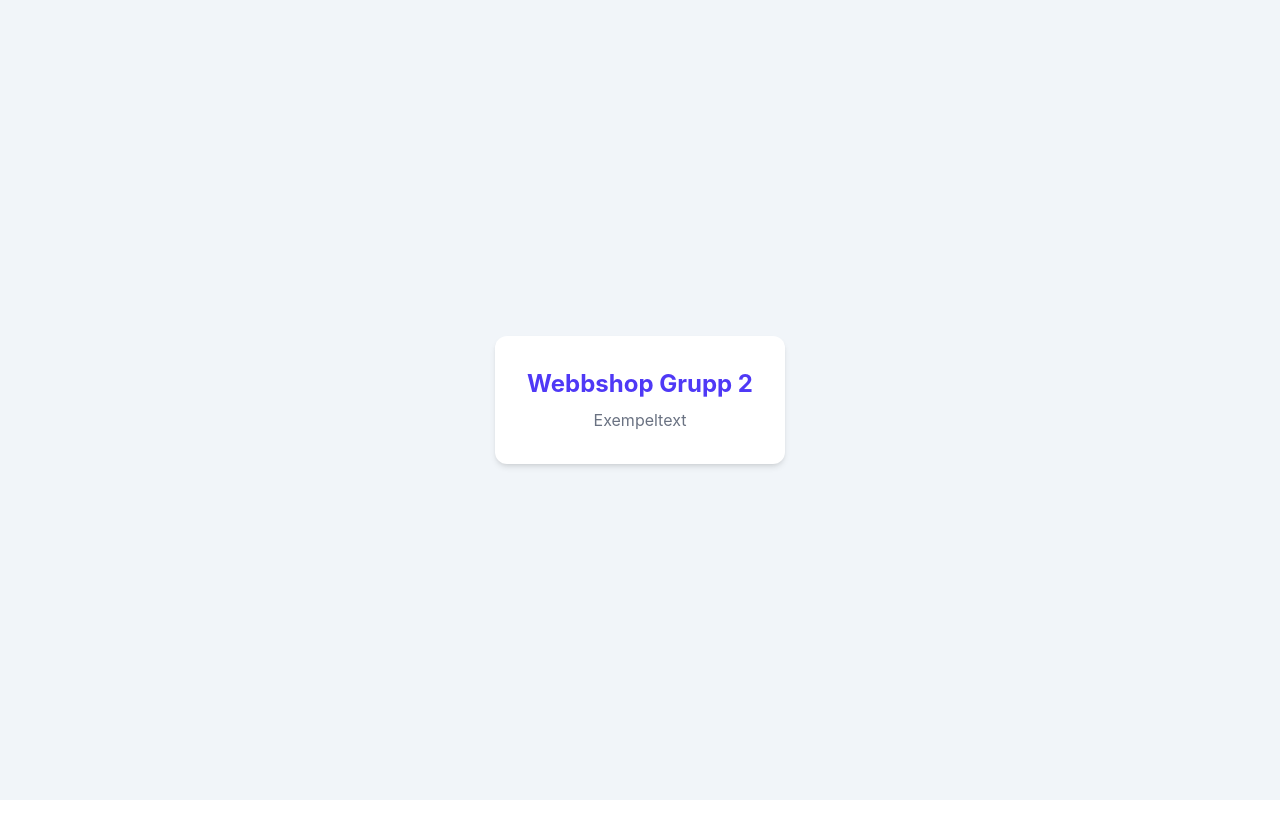
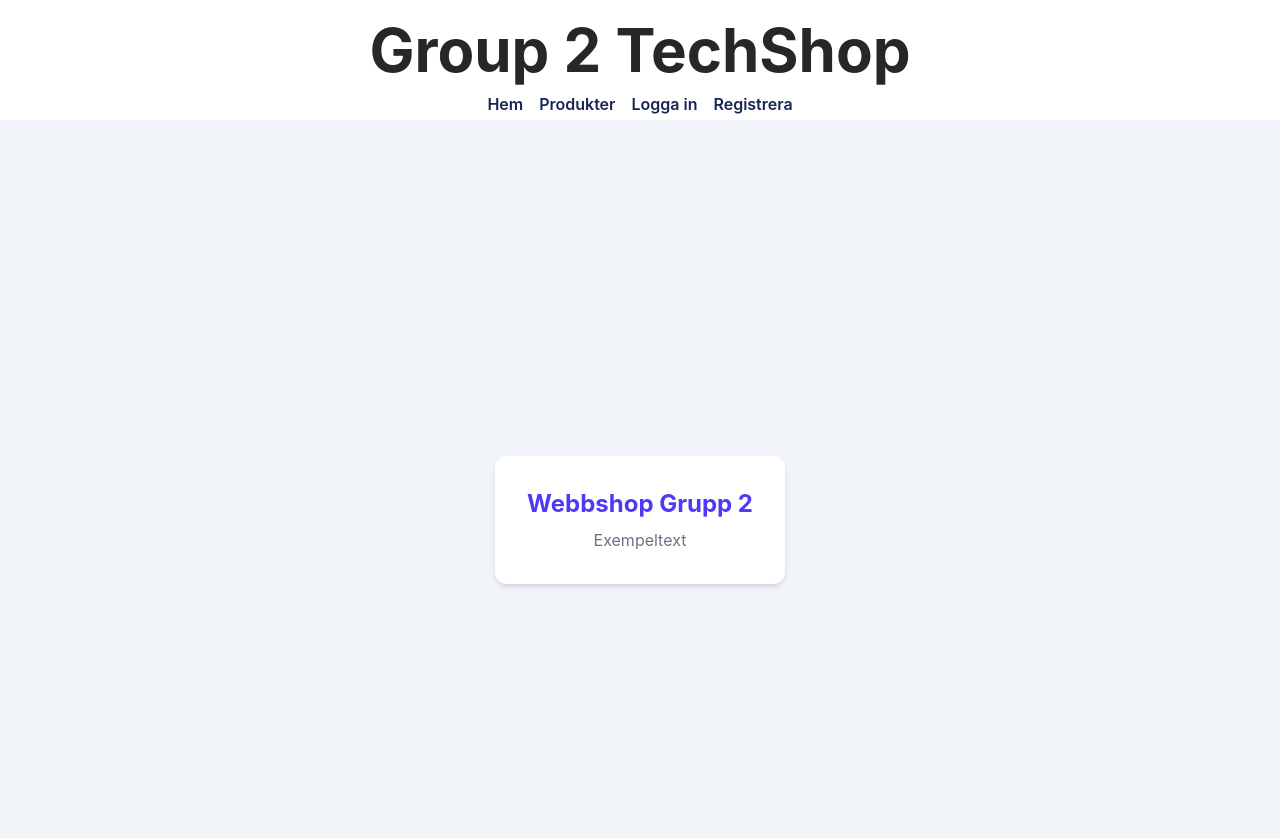
Before and after one commit to Jimmy-Grafstrom/webshop-frontend-group-2, a React (Vite) app: page / in a window 1280 px wide. Shown: the top 838 px of the page. Before the commit the page ends 800 px from the top, so only its background shows below. Built offline with nearby package versions, Linux system fonts and the light colour scheme.

Commit message:
feat: add Header component with navigation links

```diff
--- a/src/App.tsx
+++ b/src/App.tsx
@@ -1,8 +1,10 @@
 import { BrowserRouter, Routes, Route } from 'react-router';
+import Header from './components/Header';
 
 export function App() {
     return (
         <BrowserRouter>
+        <Header/>
             <main className="min-h-screen bg-slate-100 flex items-center justify-center p-4">
                 <Routes>
                     <Route
--- /dev/null
+++ b/src/components/Header.tsx
@@ -0,0 +1,37 @@
+import { NavLink } from "react-router";
+
+const Header = () => {
+  return (
+    <header className="text-center mt-3">
+      <h1 className="text-zinc-800 font-bold text-6xl p-2">Group 2 TechShop</h1>
+      <nav className="flex gap-2 justify-center">
+        <NavLink
+          to="/"
+          className="p-1 font-semibold text-blue-950 hover:text-blue-900 hover:underline active:text-blue-700"
+        >
+          Hem
+        </NavLink>
+        <NavLink
+          to="/products"
+          className="p-1 font-semibold text-blue-950 hover:text-blue-900 hover:underline active:text-blue-700"
+        >
+          Produkter
+        </NavLink>
+        <NavLink
+          to="/login"
+          className="p-1 font-semibold text-blue-950 hover:text-blue-900 hover:underline active:text-blue-700"
+        >
+          Logga in
+        </NavLink>
+        <NavLink
+          to="/register"
+          className="p-1 font-semibold text-blue-950 hover:text-blue-900 hover:underline active:text-blue-700"
+        >
+          Registrera
+        </NavLink>
+      </nav>
+    </header>
+  );
+};
+
+export default Header;
```
